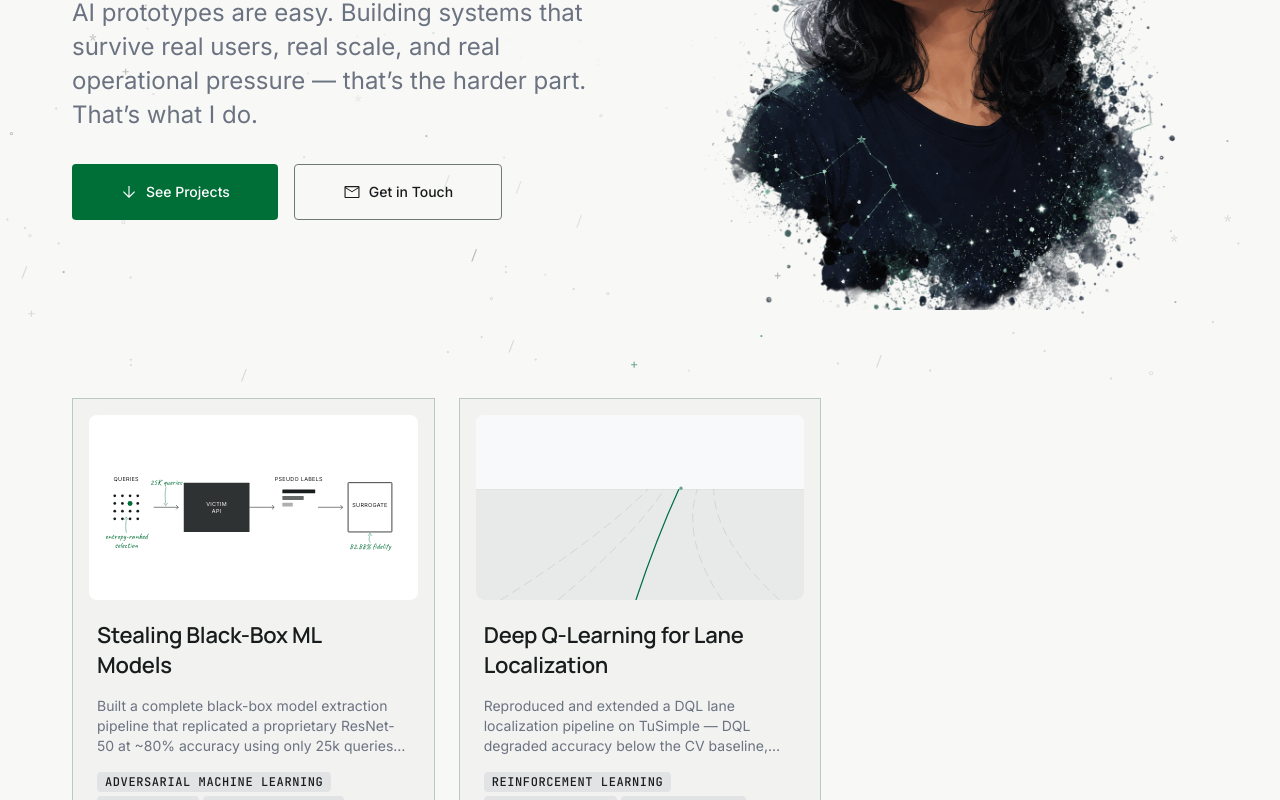
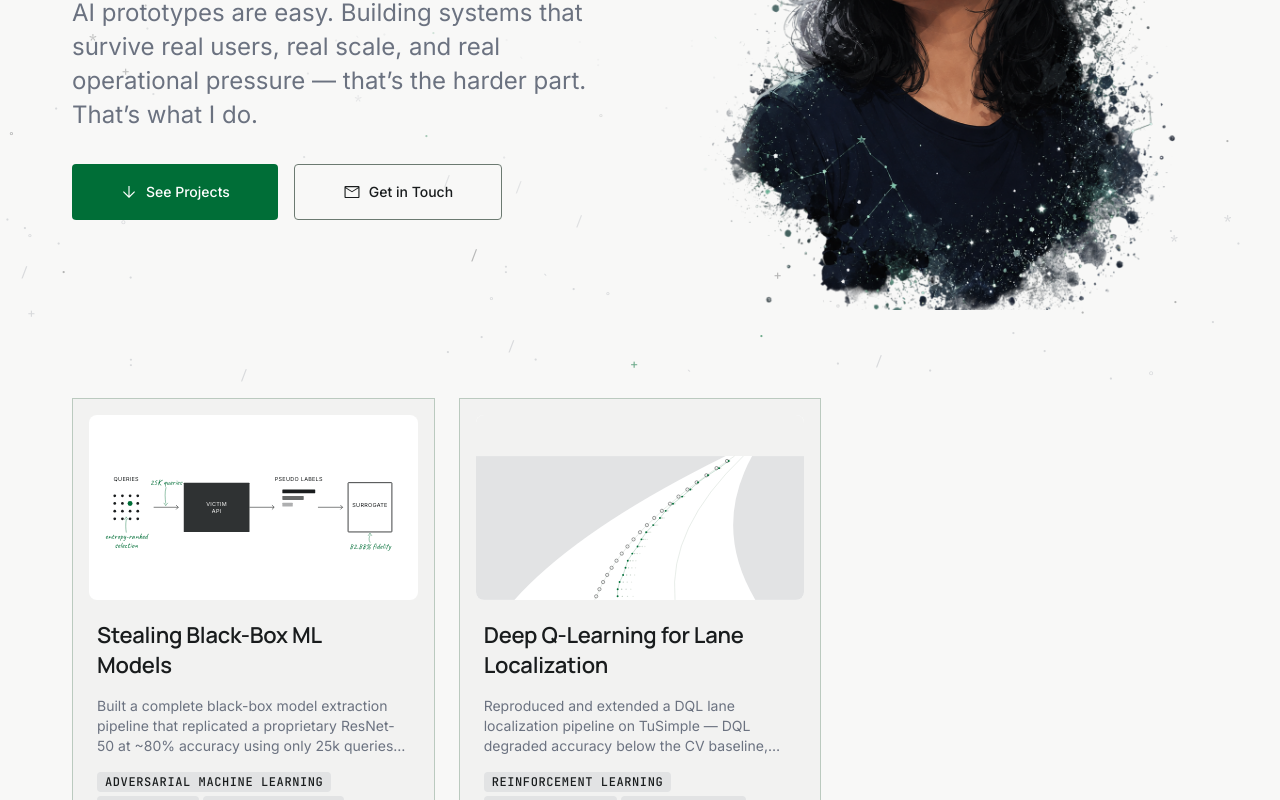
Before and after one commit to 95-ag/ag-portfolio, a Next.js app: page / in a window 1280 px wide. Shown: the part 418-1218 px from the top of the page. Built offline with nearby package versions, Linux system fonts and the light colour scheme.

Commit message:
feat: add dqn-lane-localization hero cover component

```diff
--- /dev/null
+++ b/src/components/project/covers/dqn-lane-localization.tsx
@@ -0,0 +1,199 @@
+// Cover — "crooked prediction on a curving road".
+// The whole road follows ONE centerline curve (a C-bend, like the TuSimple lanes),
+// and every lane is that centerline offset by a width that narrows uniformly toward
+// the vanishing point — so the road keeps a constant width and bends as a unit rather
+// than bulging in the middle. The camera is offset (VP in the right third) for an
+// asymmetric composition. Built only from neutral surface tokens (sky / roadside /
+// road). The center-left lane carries neutral ground-truth circles (TuSimple dot
+// sequence); the DQL prediction is crooked ACCENT dots offset from truth with a faint
+// motion trail — never settling onto ground truth. Encodes the honest negative result.
+
+const VP_X = 960; // vanishing point in the right third (offset camera, shifted right)
+const VP_Y = 150; // high horizon
+const BOTTOM_Y = 675; // road reaches the image bottom
+const BOT_CX = 580; // road centerline x at the bottom (road shifted right)
+const CTRL_X = 620; // centerline control x — < straight midpoint bows it into a C
+const HALF_W = 440; // road half-width at the bottom (near the viewer)
+const HORIZON_HALF = 48; // road half-width at the horizon (gentler taper)
+
+// Control point at the y-midpoint keeps y LINEAR in t, so dot sampling is exact:
+//   y(t) = VP_Y + t*(BOTTOM_Y - VP_Y).
+const CTRL_Y = (VP_Y + BOTTOM_Y) / 2;
+const tAtY = (y: number) => (y - VP_Y) / (BOTTOM_Y - VP_Y);
+
+// A lane = the centerline shifted by `frac` of the road half-width. Because the
+// half-width narrows linearly from HALF_W (bottom) to HORIZON_HALF (top), every lane
+// is still a single quadratic Bézier — the offset folds cleanly into its control point.
+const topX = (frac: number) => VP_X + frac * HORIZON_HALF;
+const botX = (frac: number) => BOT_CX + frac * HALF_W;
+const ctrlX = (frac: number) => CTRL_X + frac * ((HALF_W + HORIZON_HALF) / 2);
+
+const laneXAtY = (frac: number, y: number) => {
+  const t = tAtY(y);
+  const a = topX(frac);
+  const c = ctrlX(frac);
+  const b = botX(frac);
+  return (1 - t) * (1 - t) * a + 2 * (1 - t) * t * c + t * t * b;
+};
+const lanePath = (frac: number) =>
+  `M ${topX(frac)} ${VP_Y} Q ${ctrlX(frac)} ${CTRL_Y} ${botX(frac)} ${BOTTOM_Y}`;
+
+// Lane dividers at ±1/3 of the half-width; the road edges (±1) are the fill boundary.
+const DIVIDER_FRACS = [-1 / 3, 1 / 3];
+const DOT_LANE_FRAC = -1 / 3; // dots run ALONG the left lane divider line
+
+// Road surface fill — left edge down, across the bottom, up the right edge.
+const roadPath = () =>
+  [
+    `M ${topX(-1)} ${VP_Y}`,
+    `Q ${ctrlX(-1)} ${CTRL_Y} ${botX(-1)} ${BOTTOM_Y}`,
+    `L ${botX(1)} ${BOTTOM_Y}`,
+    `Q ${ctrlX(1)} ${CTRL_Y} ${topX(1)} ${VP_Y}`,
+    "Z",
+  ].join(" ");
+
+// Markers run end-to-end down the lane at a fixed y-interval (like TuSimple's
+// fixed-y annotations) — dense and uniformly spaced. Uniform size (no perspective
+// scaling) so the row reads as one consistent point sequence.
+const FIRST_Y = 168; // just below the horizon
+const ROW_STEP = 26; // uniform y-spacing → dense sequence
+const ROW_YS = Array.from(
+  { length: Math.floor((BOTTOM_Y - FIRST_Y) / ROW_STEP) + 1 },
+  (_, i) => FIRST_Y + i * ROW_STEP,
+);
+
+const CIRCLE_R = 6; // ground-truth (hollow) circles — all identical
+const DOT_R = 3.5; // predicted (filled) dots — uniform, smaller than the circles
+const GHOST_R = 2.5; // trail echoes — smallest
+const PRED_NUDGE = 6; // base rightward offset so the predicted dots clear the lane
+const PRED_GAP = 70; // extra gap that grows toward the bottom (widest near the viewer)
+
+export function DqnLaneLocalizationCover() {
+  const truth = ROW_YS.map((y) => ({
+    y,
+    x: laneXAtY(DOT_LANE_FRAC, y),
+  }));
+
+  // Predicted lane sits right of the truth lane by a gap that GROWS toward the viewer:
+  // tight near the middle of the sequence, widest at the bottom — the DQL prediction
+  // drifts further off the lane the closer (larger) the points get. Gap = PRED_NUDGE +
+  // PRED_GAP·f² (f = fraction top→bottom), plus light deterministic jitter for noise.
+  const topY = ROW_YS[0];
+  const botY = ROW_YS[ROW_YS.length - 1];
+  const predicted = truth.map((p, i) => {
+    const f = (p.y - topY) / (botY - topY);
+    const gap = PRED_NUDGE + PRED_GAP * f * f;
+    const jitter = Math.sin(i * 1.7) * 3; // deterministic, no Math.random
+    return { ...p, x: p.x + gap + jitter };
+  });
+  const predLine = predicted.map((p) => `${p.x},${p.y}`).join(" ");
+
+  // Ghost trail — 3 echoes to the RIGHT of each predicted dot (away from the lane),
+  // packed close so the dot reads as having moved leftward toward the lane. Distinct
+  // grey SHADES (not opacity) that recede toward the page in each theme: the base
+  // (--outline-variant) is light in light mode and dark in dark mode, and each step
+  // mixes further into --surface, so echoes get lighter-in-light / darker-in-dark.
+  const GHOST_STEPS = [0.22, 0.46, 0.72]; // rightward offset past the predicted dot
+  const GHOST_SHADES = [
+    "var(--outline-variant)",
+    "color-mix(in srgb, var(--outline-variant) 65%, var(--surface))",
+    "color-mix(in srgb, var(--outline-variant) 35%, var(--surface))",
+  ];
+  const ghosts = predicted.flatMap((p, i) => {
+    const gap = p.x - truth[i].x;
+    return GHOST_STEPS.map((g, j) => ({
+      key: `${i}-${j}`,
+      x: p.x + gap * g,
+      y: p.y,
+      shade: GHOST_SHADES[j],
+    }));
+  });
+
+  return (
+    <div className="relative w-full h-full" aria-hidden="true">
+      <svg
+        viewBox="0 0 1200 675"
+        preserveAspectRatio="xMidYMid meet"
+        className="w-full h-full"
+        aria-hidden="true"
+        xmlns="http://www.w3.org/2000/svg"
+      >
+        {/* ── Scene bands (neutral surface tokens) ── */}
+        {/* Sky */}
+        <rect
+          x="0"
+          y="0"
+          width="1200"
+          height={VP_Y}
+          fill="var(--surface-raised)"
+        />
+        {/* Roadside ground */}
+        <rect
+          x="0"
+          y={VP_Y}
+          width="1200"
+          height={675 - VP_Y}
+          fill="var(--surface-tag)"
+        />
+        {/* Road surface — borderless; the fill contrast carries the road edge */}
+        <path d={roadPath()} fill="var(--surface-sunken)" />
+
+        {/* Lane dividers (solid grey, perspective) */}
+        {DIVIDER_FRACS.map((frac) => (
+          <path
+            key={`div-${frac}`}
+            d={lanePath(frac)}
+            fill="none"
+            stroke="var(--outline-variant)"
+            strokeWidth="1.25"
+          />
+        ))}
+
+        {/* Ground-truth points — uniform unfilled circles along the real (curved) lane */}
+        {truth.map((p) => (
+          <circle
+            key={`truth-${p.y}`}
+            cx={p.x}
+            cy={p.y}
+            r={CIRCLE_R}
+            fill="none"
+            stroke="var(--on-surface)"
+            strokeWidth="1.5"
+          />
+        ))}
+
+        {/* Ghost trail — light-grey echoes of the agent nudging toward the lane */}
+        {ghosts.map((g) => (
+          <circle
+            key={`ghost-${g.key}`}
+            cx={g.x}
+            cy={g.y}
+            r={GHOST_R}
+            fill={g.shade}
+          />
+        ))}
+
+        {/* Predicted lane — thin green line threading the predicted dots (thinner
+            than the lane stroke), the straighter chord on the lane's right. */}
+        <polyline
+          points={predLine}
+          fill="none"
+          stroke="var(--accent)"
+          strokeWidth="0.75"
+        />
+
+        {/* Predicted points — uniform accent dots, smaller than the truth circles.
+            The single focal structure: prediction that fails to track the curve. */}
+        {predicted.map((p) => (
+          <circle
+            key={`pred-${p.y}`}
+            cx={p.x}
+            cy={p.y}
+            r={DOT_R}
+            fill="var(--accent)"
+          />
+        ))}
+      </svg>
+    </div>
+  );
+}
--- a/src/components/project/covers/index.ts
+++ b/src/components/project/covers/index.ts
@@ -1,6 +1,8 @@
 import type React from "react";
+import { DqnLaneLocalizationCover } from "./dqn-lane-localization";
 import { ModelExtractionAttacksCover } from "./model-extraction-attacks";
 
 export const coverComponents: Record<string, React.ComponentType> = {
   "model-extraction-attacks": ModelExtractionAttacksCover,
+  "dqn-lane-localization": DqnLaneLocalizationCover,
 };
```
